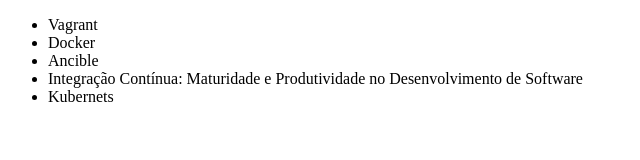
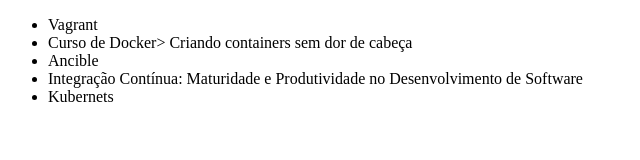
Before and after one commit to EduardoDevFull/alura-git, a plain HTML site: page index.html in a window 1280 px wide. Shown: the whole page, without its empty margins (0-640 px from the left). Drawn offline with Linux system fonts and the light colour scheme.

Commit message:
Atualizando o titulo do curdo de Docker

```diff
--- a/index.html
+++ b/index.html
@@ -8,7 +8,7 @@
 
 	<ul>
 		<li>Vagrant</li>
-		<li>Docker</li>
+		<li>Curso de Docker> Criando containers sem dor de cabeça</li>
 		<li>Ancible</li>
 		<li>Integração Contínua: Maturidade e Produtividade no Desenvolvimento de Software</li>
 		<li>Kubernets</li>
```
